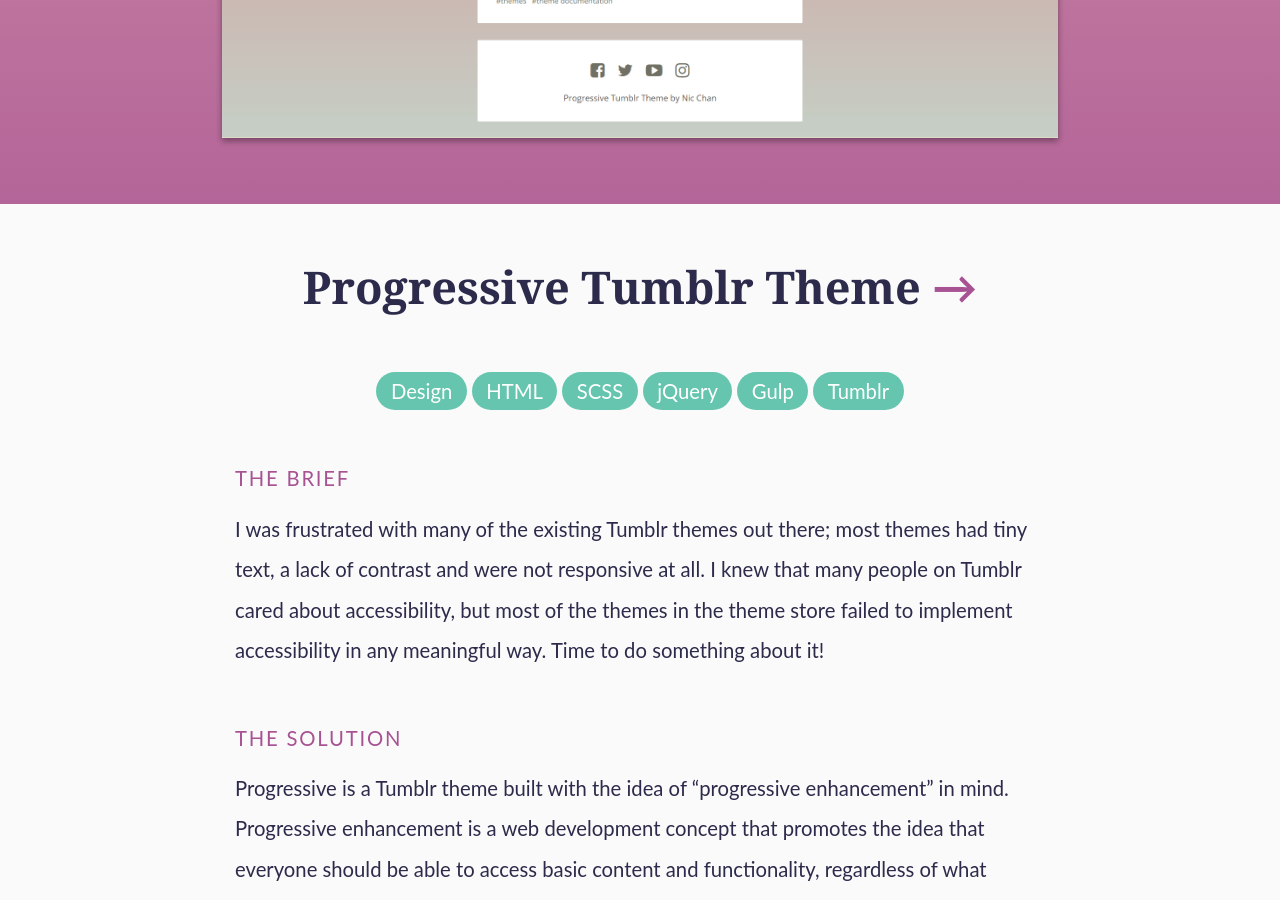
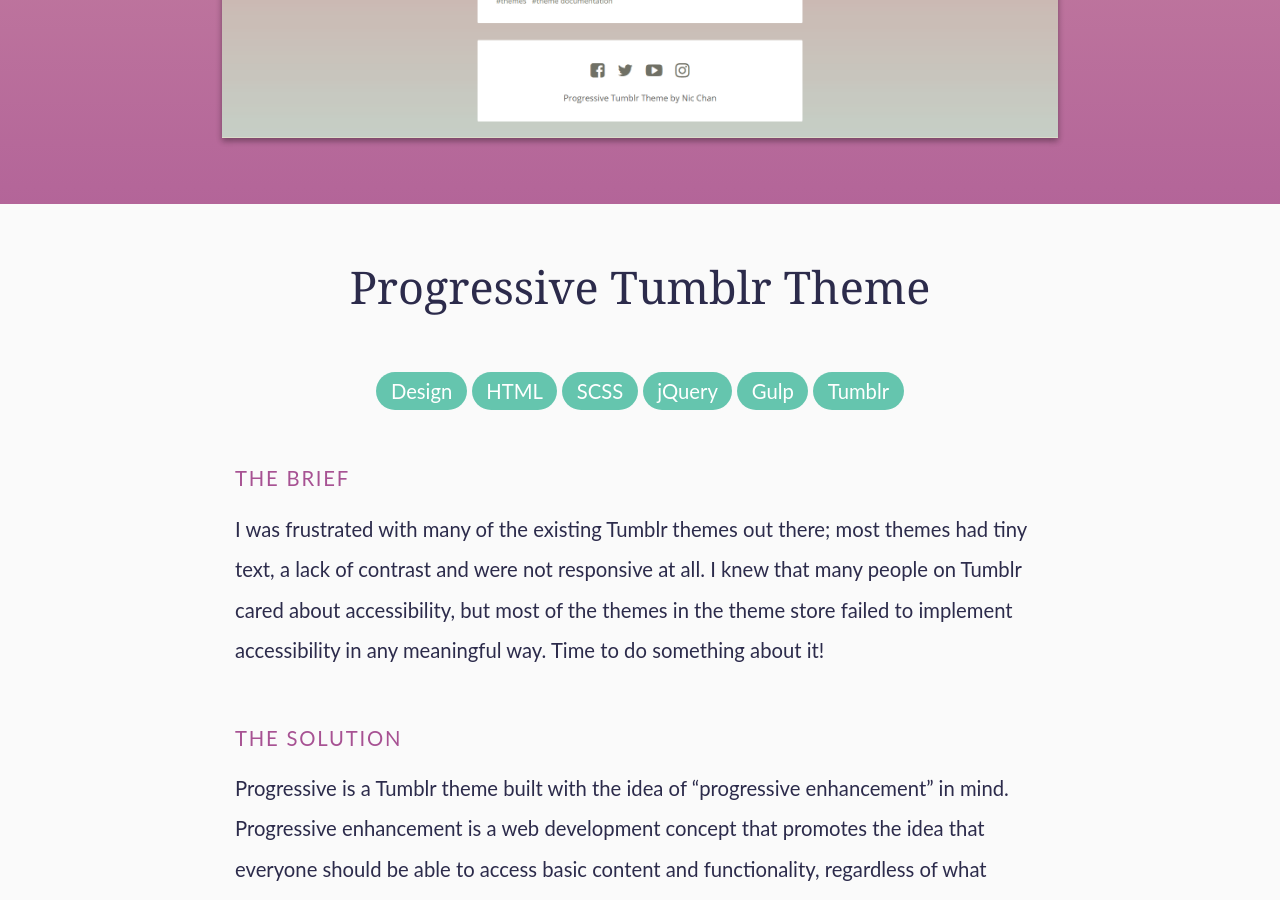
Before and after one commit to nchan0154/nicchan.me-legacy, a Jekyll site: the page built from _archived/progressive-tumblr-theme.md, in a window 1280 px wide and 900 px high, scrolled down 870 px. Built offline with Jekyll 4.4.1, drawn with Linux system fonts in a browser that asks for light colours; some web fonts are replaced; some of the changed text lies outside the part shown.

Commit message:
update case studies

```diff
--- a/_projects/progressive-tumblr-theme.md
+++ b/_archived/progressive-tumblr-theme.md
@@ -4,7 +4,6 @@
 date: 2016-05-30
 img: featured-progressive.png
 color: e4b0af
-link: http://www.progressivetheme.tumblr.com
 featured: true
 technology:
   - Design
--- a/_layouts/projects.html
+++ b/_layouts/projects.html
@@ -14,7 +14,7 @@
       {% if page.link %}
         <h1 class="projects__heading"><a class="projects__heading-link" href="{{ page.link }}">{{ page.title }}&nbsp;<span class="projects__heading-arrow">&rarr;</span></a></h1>
       {% else %}
-        <h1 class="projects-heading">{{ page.title }}</h1>
+        <h1 class="projects__heading">{{ page.title }}</h1>
       {% endif %}
     </div>
 
```
Also changed, not shown: _archived/aircheck-one.md (renamed from _projects/aircheck-one.md).
